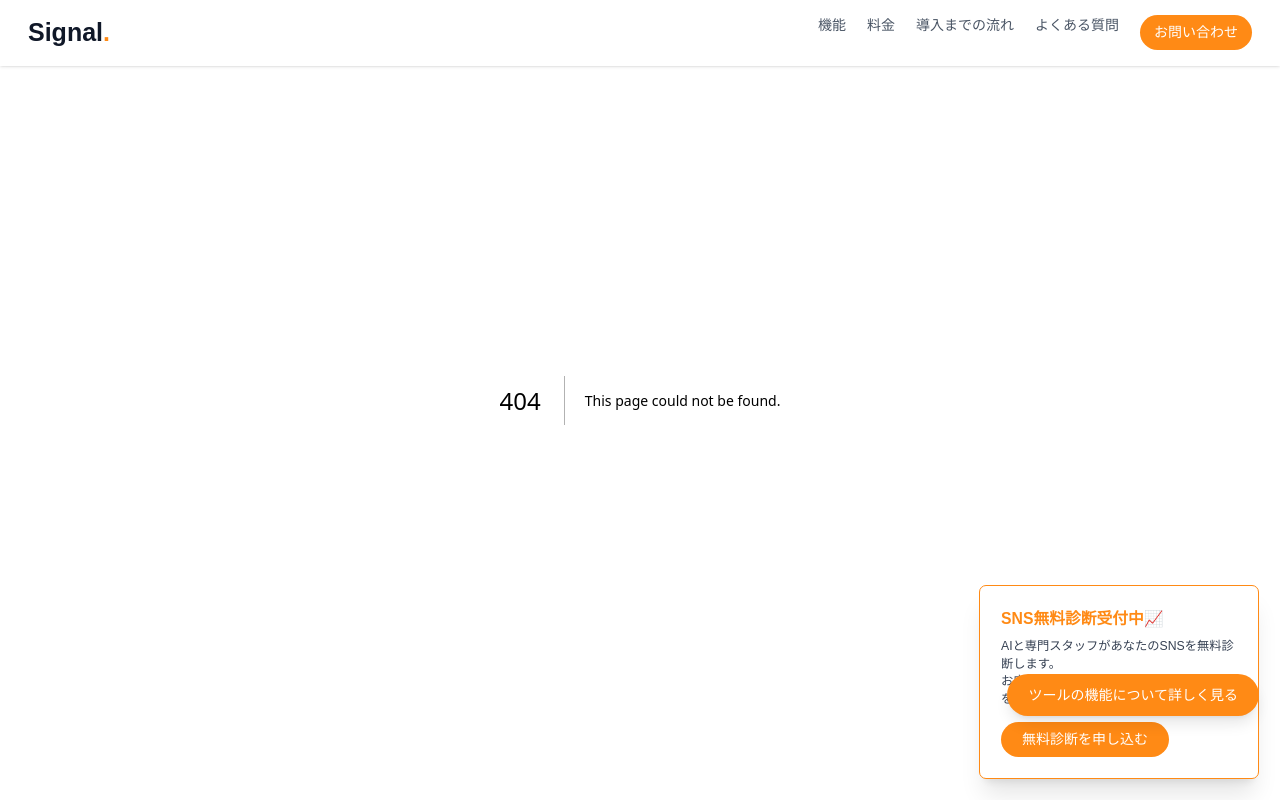
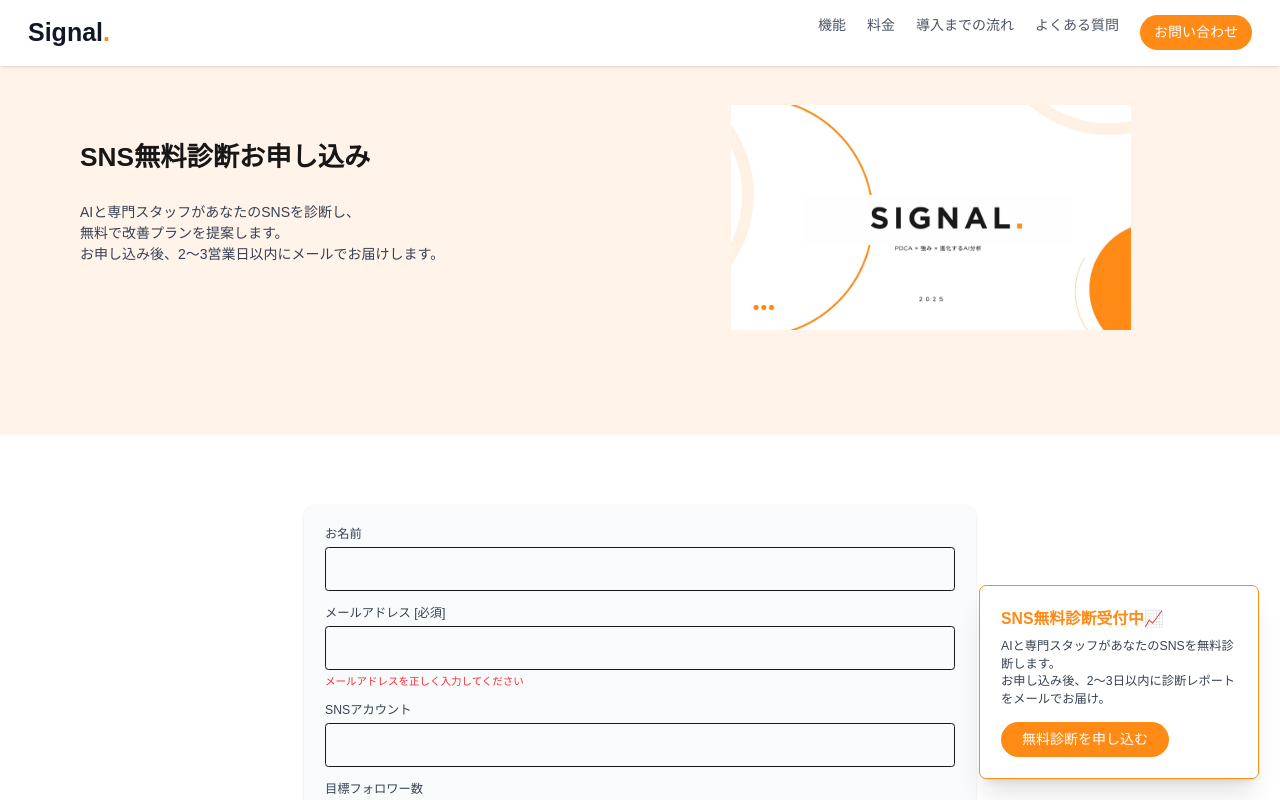
Before and after one commit to mogcia-app/signal-hp, a Next.js app: page /diagnosis in a window 1280 px wide. Before the commit this address had no page. Shown: the top 800 px of the page. Built offline with nearby package versions, Linux system fonts and the light colour scheme.

Commit message:
🛠 更新: フォーム追加 & レイアウト改善

```diff
--- /dev/null
+++ b/src/app/diagnosis/page.tsx
@@ -0,0 +1,84 @@
+export default function DiagnosisPage() {
+  return (
+    <>
+      {/* 1️⃣ 診断セクション */}
+      <section className="w-full bg-[#fff3ea] py-30 px-6">
+        <div className="max-w-7xl mx-auto grid md:grid-cols-2 gap-12 items-center">
+          <div>
+            <h1 className="text-3xl font-bold mb-8">SNS無料診断お申し込み</h1>
+            <p className="mb-8 text-gray-700">
+              AIと専門スタッフがあなたのSNSを診断し、
+              <br/>
+              無料で改善プランを提案します。
+              <br/>
+              お申し込み後、2〜3営業日以内にメールでお届けします。
+            </p>
+
+          </div>
+
+          <div className="flex justify-center">
+            <img
+              src="/images/0602.jpg"
+              alt="診断イメージ"
+              className="w-[250px] sm:w-[300px] md:w-[350px] lg:w-[400px] max-w-full h-auto"
+            />
+          </div>
+        </div>
+      </section>
+
+      {/* 2️⃣ フォームセクション */}
+      <section className="w-full py-20 px-6">
+        <div className="max-w-3xl mx-auto">
+          <div dangerouslySetInnerHTML={{ __html: `
+            <form class="formrun space-y-4 bg-gray-50 p-6 rounded-xl shadow" action="https://form.run/api/v1/r/6emid1n25ptrxqjyjvocdymh" method="post">
+              <div>
+                <label class="block mb-1 text-sm font-medium text-gray-700">お名前</label>
+                <input name="お名前" type="text" class="w-full border p-3 rounded" />
+              </div>
+              <div>
+                <label class="block mb-1 text-sm font-medium text-gray-700">メールアドレス [必須]</label>
+                <input name="メールアドレス" type="text" data-formrun-type="email" data-formrun-required class="w-full border p-3 rounded" />
+                <div data-formrun-show-if-error="メールアドレス" class="text-red-500 text-xs mt-1">メールアドレスを正しく入力してください</div>
+              </div>
+              <div>
+                <label class="block mb-1 text-sm font-medium text-gray-700">SNSアカウント</label>
+                <input name="SNSアカウント" type="text" class="w-full border p-3 rounded" />
+              </div>
+              <div>
+                <label class="block mb-1 text-sm font-medium text-gray-700">目標フォロワー数</label>
+                <input name="目標フォロワー数" type="text" class="w-full border p-3 rounded" />
+              </div>
+              <div>
+                <label class="block mb-1 text-sm font-medium text-gray-700">現在のお悩み</label>
+                <textarea name="現在のお悩み" class="w-full border p-3 rounded"></textarea>
+              </div>
+              <div>
+                <label class="block mb-1 text-sm font-medium text-gray-700">アカウントのゴール</label>
+                <textarea name="アカウントのゴール" class="w-full border p-3 rounded"></textarea>
+              </div>
+              <div>
+                <label class="block mb-1 text-sm font-medium text-gray-700">その他相談したいこと</label>
+                <textarea name="その他相談したいこと" class="w-full border p-3 rounded"></textarea>
+              </div>
+              <div>
+                <label class="block text-sm font-medium text-gray-700">個人情報利用同意 [必須]</label>
+                <input type="checkbox" name="個人情報利用同意" data-formrun-required class="mr-2" />
+                <span>同意します</span>
+                <div data-formrun-show-if-error="個人情報利用同意" class="text-red-500 text-xs mt-1">同意してください</div>
+              </div>
+              <div class="_formrun_gotcha">
+                <style>.formrun_gotcha{position:absolute!important;height:1px;width:1px;overflow:hidden;}</style>
+                <label>If you are a human, ignore this field</label>
+                <input type="text" name="_formrun_gotcha" tabindex="-1" />
+              </div>
+              <button type="submit" data-formrun-error-text="未入力の項目があります" data-formrun-submitting-text="送信中..." class="w-full bg-[#ff8a15] text-white py-3 rounded hover:bg-orange-600 transition">
+                診断を申し込む
+              </button>
+            </form>
+            <script src="https://sdk.form.run/js/v2/formrun.js"></script>
+          `}} />
+        </div>
+      </section>
+    </>
+  );
+}
--- a/src/app/layout.tsx
+++ b/src/app/layout.tsx
@@ -58,7 +58,7 @@
   </a>
 </div>
 
-<ContactModal />
+  {/* <ContactModal />*/}
 <Footer />
 
       </body>
```
Also changed, not shown: public/images/0602.jpg (added).
